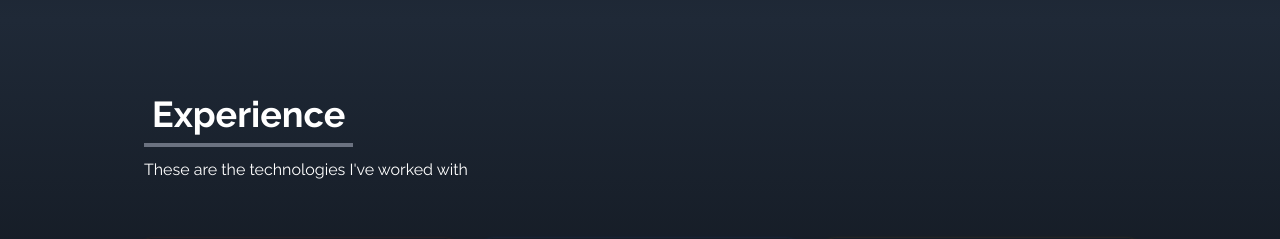
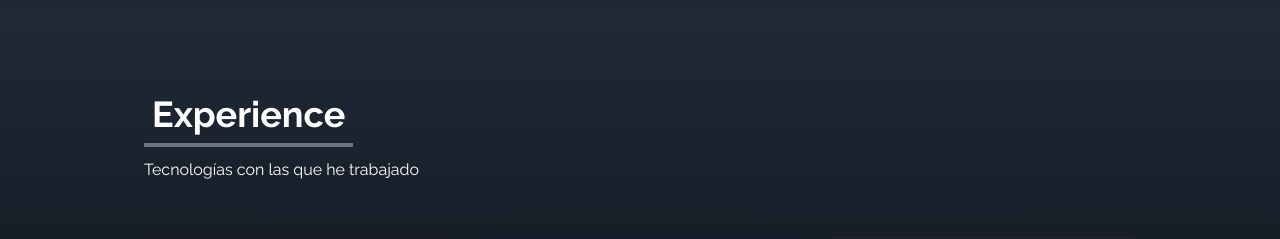
Before and after one commit to FeDaBa/First-Portfolio, a React (Create React App) app: page / in a window 1280 px wide. Shown: the part 2380-2619 px from the top of the page. Built offline with nearby package versions, Linux system fonts and the light colour scheme; the HTML template or start-up script is replaced by a standard one; a web font is replaced by a local one.

Commit message:
Update Experience.jsx

```diff
--- a/src/components/Experience.jsx
+++ b/src/components/Experience.jsx
@@ -80,7 +80,7 @@ const Experience = () => {
                 </p>
 
                 <p className="py-6">
-                    These are the technologies I've worked with
+                    Tecnologías con las que he trabajado
                 </p>
 
             </div>
```
